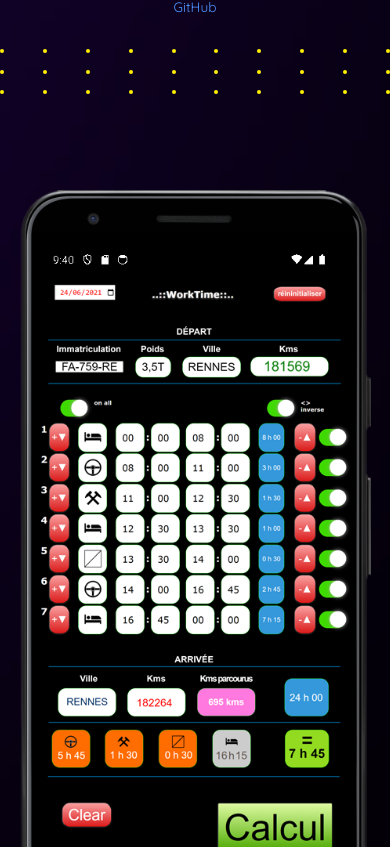
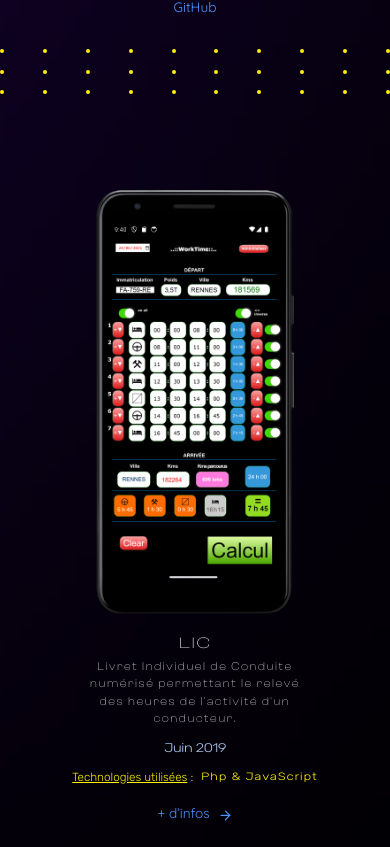
Before and after one commit to YoCode35/my-book, a Next.js app: page / in a window 390 px wide. Shown: the part 5477-6324 px from the top of the page. Built offline with nearby package versions, Linux system fonts and the light colour scheme.

Commit message:
Update Responsive LIC HomeProject

```diff
--- a/src/app/pages/portfolio/projects/lic/licProject.tsx
+++ b/src/app/pages/portfolio/projects/lic/licProject.tsx
@@ -17,11 +17,12 @@ const LicProject = () => {
         linkLabel=""
         imageWidth={187}
         imageHeight={400}
-        imageClassName="w-[160px] sm:w-[60%] md:w-[70%] lg:w-[50%] xl:w-[20%]
+        imageClassName="w-[160px] xxs:w-[220px] xs:w-[300px] sm:w-[60%] md:w-[70%] lg:w-[50%] xl:w-[20%] 2xl:w-[20%] 3xl:w-[20%] 4xl:w-[25%]
                         mx-auto
+                        4xl:ml-[800px]
                         mb-16 sm:mb-4 lg:mb-16 3xl:mb-0 4xl:mb-20"
-        contentProjectClassName=" xl:mr-[50px] 3xl:mr-[200px] 4xl:mr-[550px]
-                                  xl:ml-[-400px] 3xl:ml-[-550px] 4xl:ml-[-700px]
+        contentProjectClassName=" xl:mr-[50px] 2xl:mr-[100px] 3xl:mr-[300px] 4xl:mr-[550px]
+                                  xl:ml-[-400px] 2xl:ml-[-500px] 3xl:ml-[-550px] 4xl:ml-[50px]
                                   mt-[-50px] sm:mt-[0] lg:mt-[-50px]"
       />
 
```
Also changed, not shown: public/img/cognitif/prise-de-rdv-planning.png (deleted), public/img/cognitif/propositions-rdv-planning.png (deleted).
